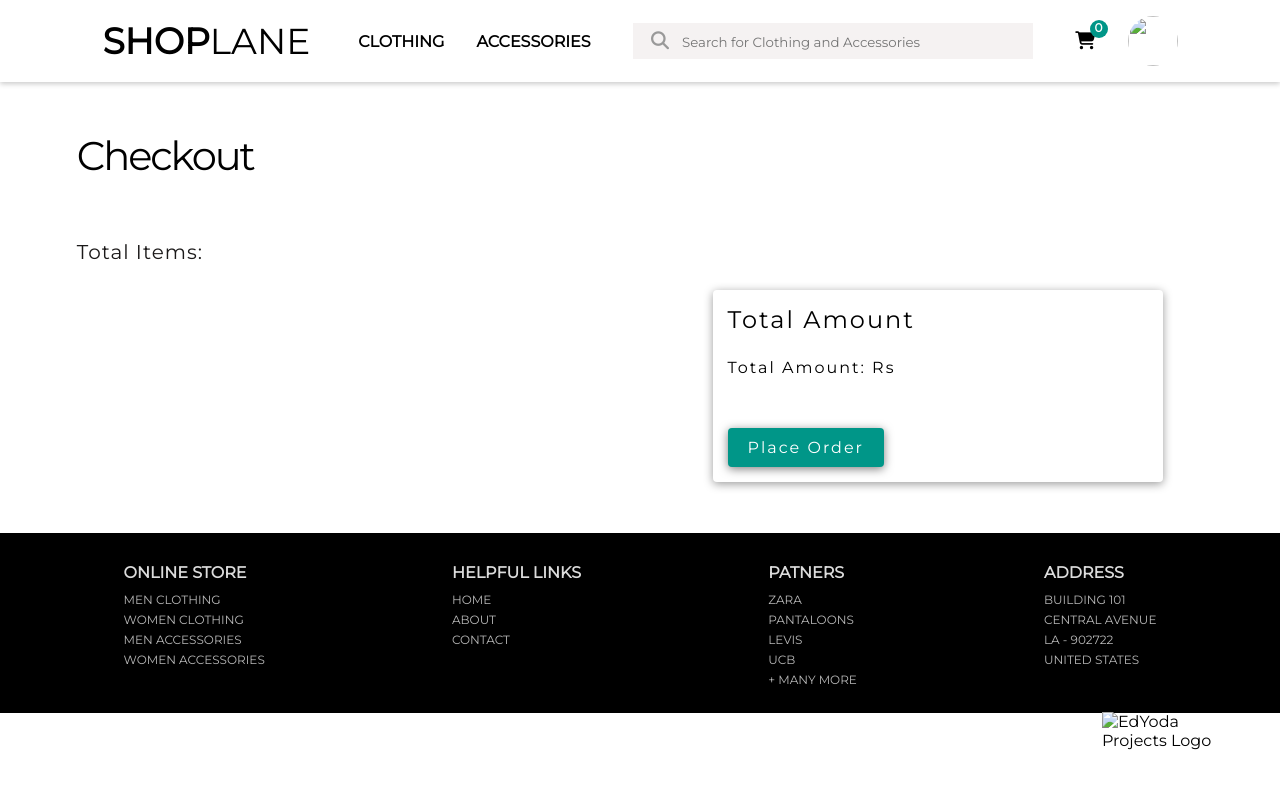
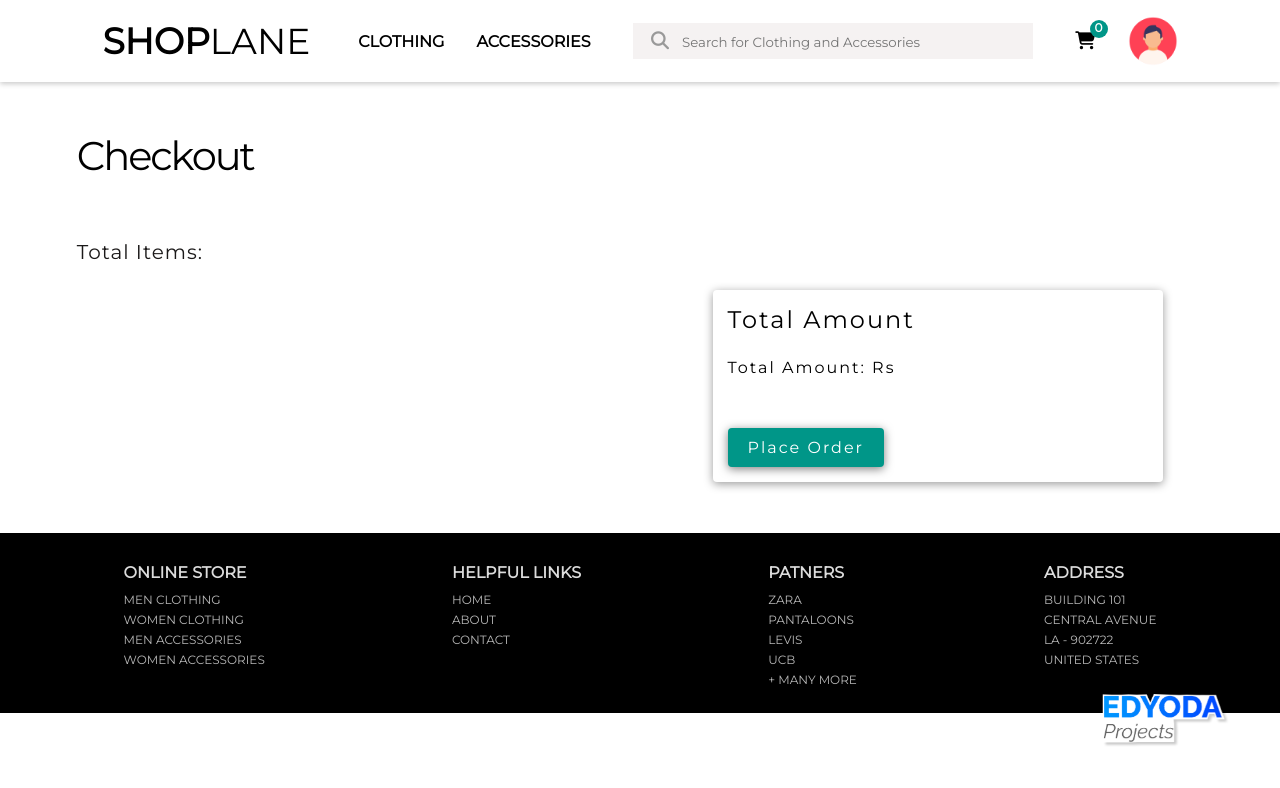
Before and after one commit to Anuj1063/ShopeLane-Final-Project, a plain HTML site: page checkout/checkout.html in a window 1280 px wide. Drawn offline with nearby package versions, Linux system fonts and the light colour scheme; no server answers.

Commit message:
Update checkout.html

```diff
--- a/checkout/checkout.html
+++ b/checkout/checkout.html
@@ -53,7 +53,7 @@
           <div class="line2"></div>
           <div class="line3"></div>
         </div>
-        <img src="./img/avtar.png" />
+        <img src="../img/avtar.png" />
       </div>
     </nav>
 
@@ -77,7 +77,7 @@
     </section>
     <img
       id="edyoda-projects-logo"
-      src="./img/OKAY6Fl.png"
+      src="../img/OKAY6Fl.png"
       alt="EdYoda Projects Logo"
     />
 
```
